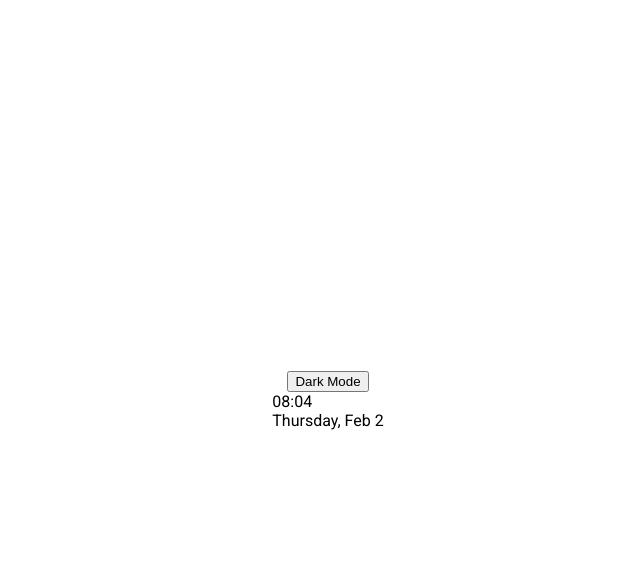
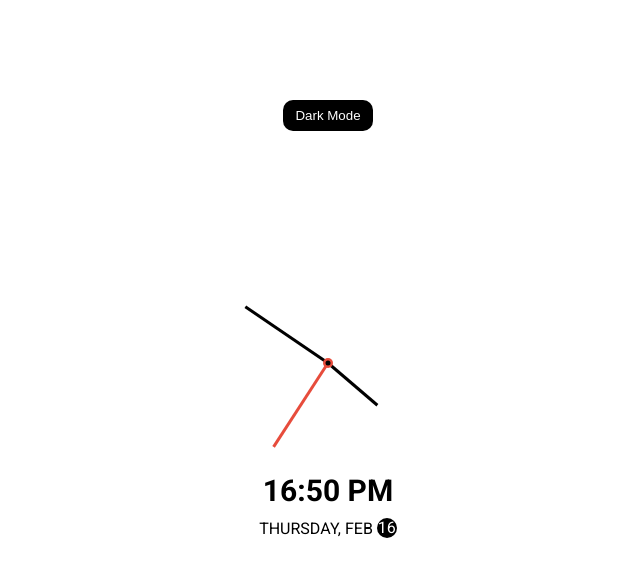
Before and after one commit to NitheeshKumar-k/50-Projects-in-50-days-challange, a plain HTML site: page Theme Clock/index.html in a window 1280 px wide. Shown: the whole page, without its empty margins (312-952 px from the left). Drawn offline with Linux system fonts and the light colour scheme.

Commit message:
Theme Clock

```diff
--- a/Theme Clock/script.js
+++ b/Theme Clock/script.js
@@ -0,0 +1,49 @@
+const hoursEl = document.querySelector('.hours');
+const minutesEl = document.querySelector('.minutes');
+const secondsEl = document.querySelector('.seconds');
+const timeEl = document.querySelector('.time');
+const dateEl = document.querySelector('.date');
+const toggle = document.querySelector('.toggle');
+const htmlEl = document.querySelector('html');
+
+const months = ['JAN', 'FEB', 'MAR', 'APR', 'MAY', 'JUN', 'JUL', 'AUG', 'SEP', 'OCT', 'NOV', 'DEC'];
+
+const days = ['SUNDAY', 'MONDAY', 'TUESDAY', 'WEDNESDAY', 'THURSDAY', 'FRIDAY', 'SATURDAY'];
+
+toggle.addEventListener('click', (e) => {
+    if(htmlEl.classList.contains('dark')) {
+        htmlEl.classList.remove('dark');
+        e.target.innerHTML = 'Dark Mode';
+    } else {
+        htmlEl.classList.add('dark');
+        e.target.innerHTML = 'Light Mode';
+    }
+})
+
+setClock();
+
+function setClock() {
+    let date = new Date();
+    const hours = date.getHours();
+    const hoursInHalfDay = hours % 12;
+    const minutes = date.getMinutes();
+    const seconds = date.getSeconds();
+    const day = date.getDay();
+    const month = date.getMonth();
+    const dateOfMonth = date.getDate();
+    const ampm = hours < 12 ? 'AM' : 'PM';
+
+    hoursEl.style.transform = `translate(-50%, -100%) rotate(${scale(hoursInHalfDay, 0, 11, 0, 359)}deg)`;
+    minutesEl.style.transform = `translate(-50%, -100%) rotate(${scale(minutes, 0, 59, 0, 359)}deg)`;
+    secondsEl.style.transform = `translate(-50%, -100%) rotate(${scale(seconds, 0, 59, 0, 359)}deg)`;
+
+    timeEl.innerHTML = `${hours}:${minutes < 10 ? `0${minutes}` : minutes} ${ampm}`;
+    dateEl.innerHTML = `${days[day]}, ${months[month]} <span class='circle'>${dateOfMonth}</span>`
+}
+
+setInterval(setClock, 1000);
+function scale(value, sourceRangeMin, sourceRangeMax, targetRangeMin, targetRangeMax) {
+    var targetRange = targetRangeMax - targetRangeMin;
+    var sourceRange = sourceRangeMax - sourceRangeMin;
+    return (value - sourceRangeMin) * targetRange / sourceRange + targetRangeMin;
+}
--- a/Theme Clock/style.css
+++ b/Theme Clock/style.css
@@ -17,13 +17,15 @@ html.dark {
 html.dark {
   background-color: #111;
   color: var(--primary-color);
-  transition: 0.4s;
+}
+
+html {
+  transition: all 0.4s ease-in;
 }
 
 body {
   font-family: "Roboto", sans-serif;
   display: flex;
-  flex-direction: column;
   align-items: center;
   justify-content: center;
   height: 100vh;
@@ -31,6 +33,103 @@ body {
   margin: 0;
 }
 
-.theme {
+.toggle {
+  position: absolute;
+  top: 100px;
+  background-color: var(--primary-color);
+  color: var(--secondary-color);
+  padding: 8px 12px;
+  border-radius: 10px;
+  border: 0px;
+}
+
+.toggle:focus {
+  outline: none;
+}
+
+.clock-container {
+  display: flex;
+  flex-direction: column;
+  justify-content: space-between;
+  align-items: center;
+}
+
+.clock {
+  width: 200px;
+  height: 200px;
   position: relative;
 }
+
+.needle {
+  width: 3px;
+  height: 65px;
+  background-color: var(--primary-color);
+  position: absolute;
+  top: 50%;
+  left: 50%;
+  transform-origin: bottom center;
+}
+
+.needle.minutes {
+  height: 100px;
+  transform: translate(-50%, -100%) rotate(0deg);
+}
+
+.needle.hours {
+  transform: translate(-50%, -100%) rotate(0deg);
+}
+
+.needle.seconds {
+  transform: translate(-50%, -100%) rotate(0deg);
+  height: 100px;
+  background-color: #e74c3c;
+}
+
+.center-point {
+  height: 10px;
+  width: 10px;
+  background-color: #e74c3c;
+  position: absolute;
+  top: 50%;
+  left: 50%;
+  transform: translate(-50%, -50%);
+  border: 0;
+  border-radius: 50%;
+}
+
+.center-point::after {
+  content: '';
+  position: absolute;
+  background-color: var(--primary-color);
+  width: 5px;
+  height: 5px;
+  top: 50%;
+  left: 50%;
+  transform: translate(-50%, -50%);
+  border: 0;
+  border-radius: 50%;
+}
+
+.time {
+  font-size: 30px;
+  font-weight: bold;
+  padding: 10px;
+  color: var(--primary-color);
+}
+
+.date {
+  font-size: 16px;
+  color: var(--primary-color);
+}
+
+.date span {
+  display: inline-flex;
+  background-color: var(--primary-color);
+  color: var(--secondary-color);
+  width: 20px;
+  height: 20px;
+  display: inline-flex;
+  border-radius: 50%;
+  justify-content: center;
+  align-items: center;
+}
```
